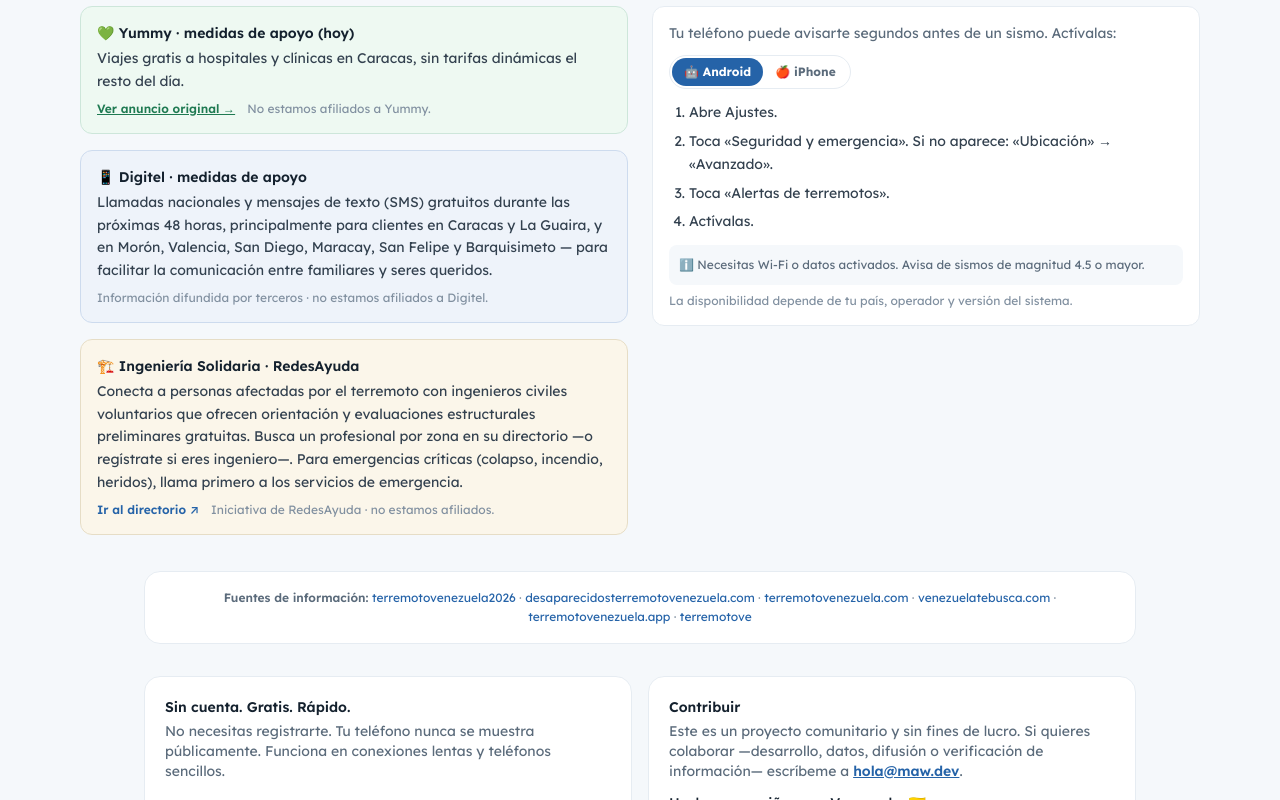
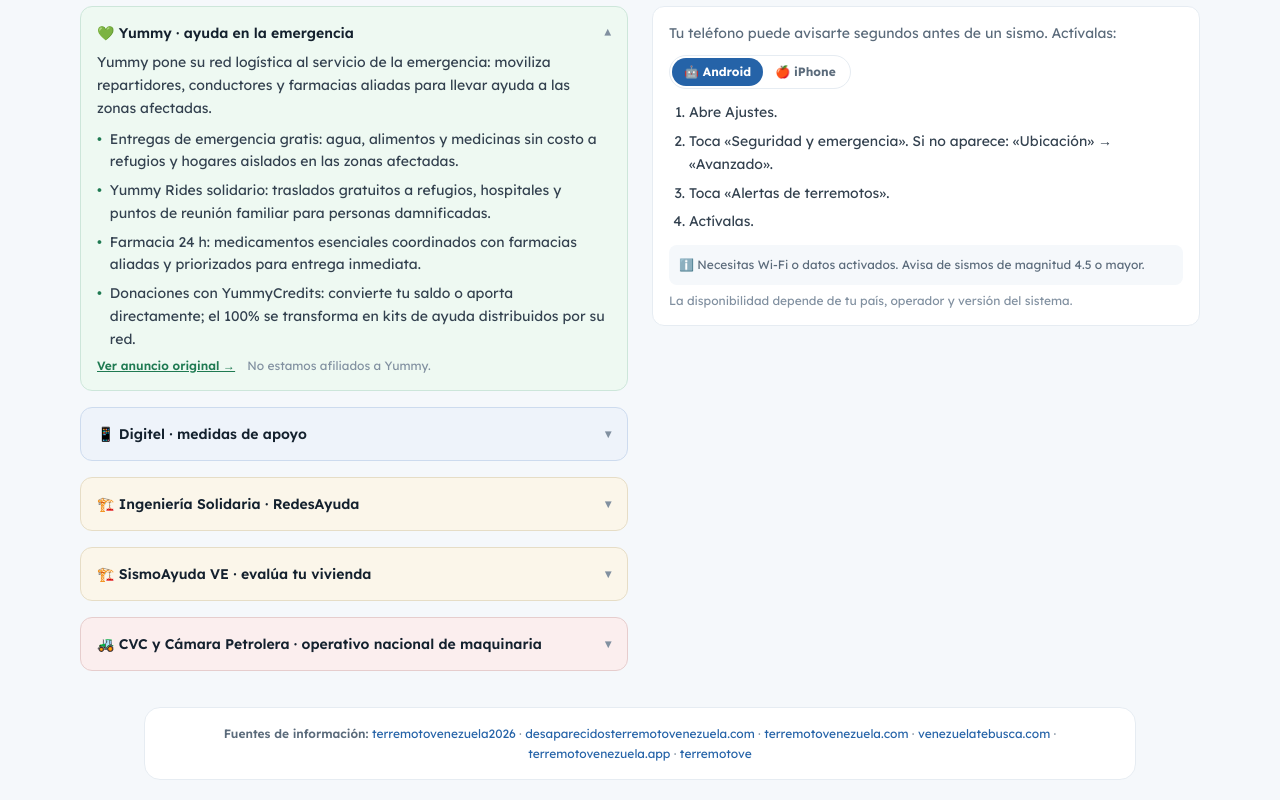
Before and after one commit to henrriusdev/venezuela-ayuda, a Next.js app: page / in a window 1280 px wide. Shown: the part 1580-2380 px from the top of the page. Built offline with nearby package versions, Linux system fonts and the light colour scheme; no server answers; the database is empty.

Commit message:
Home: collapsible MeasureCard wrapper + new SismoAyuda & Cvc Emergencia support cards; refactor existing measures onto MeasureCard; footer cleanup

```diff
--- a/messages/en/home.json
+++ b/messages/en/home.json
@@ -30,8 +30,6 @@
   "measuresTitle": "Support measures",
   "sourcesLabel": "Information sources:",
   "footer": {
-    "noAccountTitle": "No account. Free. Fast.",
-    "noAccountBody": "No need to register. Your phone is never shown publicly. Works on slow connections and basic phones.",
     "contributeTitle": "Contribute",
     "contributeBody": "This is a non-profit community project. If you'd like to collaborate —development, data, outreach or information verification— write to me at <email>hola@maw.dev</email>.",
     "madeWith": "Made with love for Venezuela. 🇻🇪",
--- a/messages/es/home.json
+++ b/messages/es/home.json
@@ -30,8 +30,6 @@
   "measuresTitle": "Medidas de apoyo",
   "sourcesLabel": "Fuentes de información:",
   "footer": {
-    "noAccountTitle": "Sin cuenta. Gratis. Rápido.",
-    "noAccountBody": "No necesitas registrarte. Tu teléfono nunca se muestra públicamente. Funciona en conexiones lentas y teléfonos sencillos.",
     "contributeTitle": "Contribuir",
     "contributeBody": "Este es un proyecto comunitario y sin fines de lucro. Si quieres colaborar —desarrollo, datos, difusión o verificación de información— escríbeme a <email>hola@maw.dev</email>.",
     "madeWith": "Hecho con cariño para Venezuela. 🇻🇪",
--- a/messages/es/measures.json
+++ b/messages/es/measures.json
@@ -1,6 +1,12 @@
 {
-  "yummyTitle": "💚 Yummy · medidas de apoyo (hoy)",
-  "yummyBody": "Viajes gratis a hospitales y clínicas en Caracas, sin tarifas dinámicas el resto del día.",
+  "yummyTitle": "💚 Yummy · ayuda en la emergencia",
+  "yummyBody": "Yummy pone su red logística al servicio de la emergencia: moviliza repartidores, conductores y farmacias aliadas para llevar ayuda a las zonas afectadas.",
+  "yummyItems": [
+    "Entregas de emergencia gratis: agua, alimentos y medicinas sin costo a refugios y hogares aislados en las zonas afectadas.",
+    "Yummy Rides solidario: traslados gratuitos a refugios, hospitales y puntos de reunión familiar para personas damnificadas.",
+    "Farmacia 24 h: medicamentos esenciales coordinados con farmacias aliadas y priorizados para entrega inmediata.",
+    "Donaciones con YummyCredits: convierte tu saldo o aporta directamente; el 100% se transforma en kits de ayuda distribuidos por su red."
+  ],
   "yummyViewOriginal": "Ver anuncio original →",
   "yummyNotAffiliated": "No estamos afiliados a Yummy.",
   "digitelTitle": "📱 Digitel · medidas de apoyo",
@@ -9,5 +15,14 @@
   "ingTitle": "🏗️ Ingeniería Solidaria · RedesAyuda",
   "ingBody": "Conecta a personas afectadas por el terremoto con ingenieros civiles voluntarios que ofrecen orientación y evaluaciones estructurales preliminares gratuitas. Busca un profesional por zona en su directorio —o regístrate si eres ingeniero—. Para emergencias críticas (colapso, incendio, heridos), llama primero a los servicios de emergencia.",
   "ingDirectory": "Ir al directorio ↗",
-  "ingNote": "Iniciativa de RedesAyuda · no estamos afiliados."
+  "ingNote": "Iniciativa de RedesAyuda · no estamos afiliados.",
+  "sismoTitle": "🏗️ SismoAyuda VE · evalúa tu vivienda",
+  "sismoBody": "Plataforma gratuita de ingeniería y arquitectura para evaluar la seguridad de tu vivienda tras el sismo. Si tu casa resultó dañada, completa el formulario y sube fotos o videos de los daños; recibirás por email un informe técnico con una valoración preliminar de la afectación. Sin registro y desde cualquier dispositivo. Las evaluaciones son orientaciones técnicas preliminares y no sustituyen la inspección oficial presencial.",
+  "sismoLink": "Evaluar mi vivienda ↗",
+  "sismoInspector": "¿Eres ingeniero/a o arquitecto/a? Regístrate como inspector ↗",
+  "sismoNote": "Iniciativa de terceros · no estamos afiliados.",
+  "cvcTitle": "🚜 CVC y Cámara Petrolera · operativo nacional de maquinaria",
+  "cvcBody": "La Cámara Venezolana de la Construcción (CVC) y la Cámara Petrolera de Venezuela (CPV) activan un plan de contingencia para centralizar y movilizar recursos técnicos y logísticos a nivel nacional, en coordinación con CAF (Banco de Desarrollo de América Latina y el Caribe) para el financiamiento. Hacen una convocatoria urgente para levantar un inventario nacional de maquinaria pesada y equipos: llaman a las empresas del sector con unidades medianas y pesadas, herramientas de remoción y voluntariado técnico profesional a incorporarse a las labores de remoción y bote de escombros, estabilización de terrenos y apertura de vías prioritarias en las zonas más afectadas.",
+  "cvcRegister": "Registrar empresa / maquinaria ↗",
+  "cvcNote": "Iniciativa de la CVC y la CPV · no estamos afiliados."
 }
--- a/src/app/page.tsx
+++ b/src/app/page.tsx
@@ -7,6 +7,8 @@ import EmergencyPhones from "@/components/EmergencyPhones";
 import SupportMeasures from "@/components/SupportMeasures";
 import DigitelMeasure from "@/components/DigitelMeasure";
 import IngenieriaSolidariaMeasure from "@/components/IngenieriaSolidariaMeasure";
+import SismoAyudaMeasure from "@/components/SismoAyudaMeasure";
+import CvcEmergenciaMeasure from "@/components/CvcEmergenciaMeasure";
 import SeismicAlerts from "@/components/SeismicAlerts";
 import { getStats, getMapMarkers } from "@/lib/data";
 import { getTranslations, getLocale } from "next-intl/server";
@@ -133,6 +135,8 @@ export default async function Home() {
               <SupportMeasures />
               <DigitelMeasure />
               <IngenieriaSolidariaMeasure />
+              <SismoAyudaMeasure />
+              <CvcEmergenciaMeasure />
             </div>
           </section>
           <section aria-label={tAlerts("title")}>
@@ -172,12 +176,7 @@ export default async function Home() {
       </section>
 
       <footer className="mx-auto w-full max-w-5xl px-4 py-8 text-center text-sm text-[#8190a0]">
-        <div className="grid gap-4 text-left md:grid-cols-2">
-          <div className="rounded-2xl border border-[#e6ecf2] bg-white p-5 text-[#5b6b7b]">
-            <p className="font-semibold text-[#14212e]">{t("footer.noAccountTitle")}</p>
-            <p className="mt-1">{t("footer.noAccountBody")}</p>
-          </div>
-
+        <div className="text-left">
           <div className="rounded-2xl border border-[#e6ecf2] bg-white p-5 text-[#5b6b7b]">
             <p className="font-semibold text-[#14212e]">{t("footer.contributeTitle")}</p>
             <p className="mt-1">
--- /dev/null
+++ b/src/components/CvcEmergenciaMeasure.tsx
@@ -0,0 +1,25 @@
+// Third-party initiative (Cámara Venezolana de la Construcción + Cámara Petrolera
+// de Venezuela). National operation to inventory and mobilize heavy machinery and
+// technical volunteers. We surface the info and link to their registry; not affiliated.
+import { getTranslations } from "next-intl/server";
+import MeasureCard from "@/components/MeasureCard";
+
+export default async function CvcEmergenciaMeasure() {
+  const t = await getTranslations("measures");
+  return (
+    <MeasureCard title={t("cvcTitle")} className="border-[#e6cdcd] bg-[#fbeeee]">
+      <p className="leading-relaxed text-[#33414f]">{t("cvcBody")}</p>
+      <div className="mt-2 flex flex-wrap items-center gap-x-3 gap-y-1 text-xs">
+        <a
+          href="https://cvcemergencia2026.netlify.app"
+          target="_blank"
+          rel="noopener noreferrer"
+          className="font-semibold text-[#2563a8] hover:underline"
+        >
+          {t("cvcRegister")}
+        </a>
+        <span className="text-[#8190a0]">{t("cvcNote")}</span>
+      </div>
+    </MeasureCard>
+  );
+}
--- a/src/components/DigitelMeasure.tsx
+++ b/src/components/DigitelMeasure.tsx
@@ -1,19 +1,14 @@
 // Third-party support announcement (Digitel). We surface the info and note we
 // are not affiliated.
 import { getTranslations } from "next-intl/server";
+import MeasureCard from "@/components/MeasureCard";
 
 export default async function DigitelMeasure() {
   const t = await getTranslations("measures");
   return (
-    <section
-      aria-labelledby="digitel-title"
-      className="rounded-xl border border-[#cddbee] bg-[#eef3fa] p-4 text-sm"
-    >
-      <h2 id="digitel-title" className="font-semibold text-[#14212e]">
-        {t("digitelTitle")}
-      </h2>
-      <p className="mt-1 leading-relaxed text-[#33414f]">{t("digitelBody")}</p>
+    <MeasureCard title={t("digitelTitle")} className="border-[#cddbee] bg-[#eef3fa]">
+      <p className="leading-relaxed text-[#33414f]">{t("digitelBody")}</p>
       <p className="mt-2 text-xs text-[#8190a0]">{t("digitelNote")}</p>
-    </section>
+    </MeasureCard>
   );
 }
--- a/src/components/IngenieriaSolidariaMeasure.tsx
+++ b/src/components/IngenieriaSolidariaMeasure.tsx
@@ -1,18 +1,13 @@
 // Third-party support initiative (RedesAyuda · Ingeniería Solidaria). We surface
 // the info and link to their directory; not affiliated.
 import { getTranslations } from "next-intl/server";
+import MeasureCard from "@/components/MeasureCard";
 
 export default async function IngenieriaSolidariaMeasure() {
   const t = await getTranslations("measures");
   return (
-    <section
-      aria-labelledby="ingsolidaria-title"
-      className="rounded-xl border border-[#e6ddc6] bg-[#fbf6ea] p-4 text-sm"
-    >
-      <h2 id="ingsolidaria-title" className="font-semibold text-[#14212e]">
-        {t("ingTitle")}
-      </h2>
-      <p className="mt-1 leading-relaxed text-[#33414f]">{t("ingBody")}</p>
+    <MeasureCard title={t("ingTitle")} className="border-[#e6ddc6] bg-[#fbf6ea]">
+      <p className="leading-relaxed text-[#33414f]">{t("ingBody")}</p>
       <div className="mt-2 flex flex-wrap items-center gap-x-3 gap-y-1 text-xs">
         <a
           href="https://redesayuda.org/ingenieriasolidaria/"
@@ -24,6 +19,6 @@ export default async function IngenieriaSolidariaMeasure() {
         </a>
         <span className="text-[#8190a0]">{t("ingNote")}</span>
       </div>
-    </section>
+    </MeasureCard>
   );
 }
--- /dev/null
+++ b/src/components/MeasureCard.tsx
@@ -0,0 +1,30 @@
+import type { ReactNode } from "react";
+
+// Collapsible card for a single support measure ("medida de apoyo"). The block
+// holds several of these, so each is a <details> that stays compact until opened.
+export default function MeasureCard({
+  title,
+  children,
+  className = "border-[#e6ecf2] bg-white",
+  defaultOpen = false,
+}: {
+  title: ReactNode;
+  children: ReactNode;
+  className?: string;
+  defaultOpen?: boolean;
+}) {
+  return (
+    <details open={defaultOpen} className={`group rounded-xl border p-4 text-sm ${className}`}>
+      <summary className="flex cursor-pointer list-none items-center justify-between gap-3 font-semibold text-[#14212e] [&::-webkit-details-marker]:hidden">
+        <span>{title}</span>
+        <span
+          aria-hidden
+          className="shrink-0 text-xs text-[#8190a0] transition-transform group-open:rotate-180"
+        >
+          ▾
+        </span>
+      </summary>
+      <div className="mt-2">{children}</div>
+    </details>
+  );
+}
--- /dev/null
+++ b/src/components/SismoAyudaMeasure.tsx
@@ -0,0 +1,32 @@
+// Third-party support initiative (SismoAyuda VE). Free online platform to assess
+// home safety after the earthquake. We surface the info and link out; not affiliated.
+import { getTranslations } from "next-intl/server";
+import MeasureCard from "@/components/MeasureCard";
+
+export default async function SismoAyudaMeasure() {
+  const t = await getTranslations("measures");
+  return (
+    <MeasureCard title={t("sismoTitle")} className="border-[#e6ddc6] bg-[#fbf6ea]">
+      <p className="leading-relaxed text-[#33414f]">{t("sismoBody")}</p>
+      <div className="mt-2 flex flex-wrap items-center gap-x-3 gap-y-1 text-xs">
+        <a
+          href="https://www.sismoayudave.com/"
+          target="_blank"
+          rel="noopener noreferrer"
+          className="font-semibold text-[#2563a8] hover:underline"
+        >
+          {t("sismoLink")}
+        </a>
+        <a
+          href="https://www.sismoayudave.com/inspector/registro"
+          target="_blank"
+          rel="noopener noreferrer"
+          className="font-semibold text-[#2563a8] hover:underline"
+        >
+          {t("sismoInspector")}
+        </a>
+      </div>
+      <p className="mt-2 text-xs text-[#8190a0]">{t("sismoNote")}</p>
+    </MeasureCard>
+  );
+}
--- a/src/components/SupportMeasures.tsx
+++ b/src/components/SupportMeasures.tsx
@@ -1,20 +1,30 @@
 // Compact third-party announcement (Yummy). We are NOT affiliated — we just
 // surface the info and link to the original source.
 import { getTranslations } from "next-intl/server";
+import MeasureCard from "@/components/MeasureCard";
 
 const TWEET_URL = "https://x.com/metavarce/status/2069928794526249026?s=20";
 
 export default async function SupportMeasures() {
   const t = await getTranslations("measures");
+  const items = t.raw("yummyItems") as string[];
   return (
-    <section
-      aria-labelledby="apoyo-title"
-      className="rounded-xl border border-[#cde6da] bg-[#eef9f2] p-4 text-sm"
+    <MeasureCard
+      title={t("yummyTitle")}
+      className="border-[#cde6da] bg-[#eef9f2]"
+      defaultOpen
     >
-      <h2 id="apoyo-title" className="font-semibold text-[#14212e]">
-        {t("yummyTitle")}
-      </h2>
-      <p className="mt-1 leading-relaxed text-[#33414f]">{t("yummyBody")}</p>
+      <p className="leading-relaxed text-[#33414f]">{t("yummyBody")}</p>
+      <ul className="mt-2 space-y-1.5 leading-relaxed text-[#33414f]">
+        {items.map((item, i) => (
+          <li key={i} className="flex gap-2">
+            <span aria-hidden className="text-[#1f7a52]">
+              •
+            </span>
+            <span>{item}</span>
+          </li>
+        ))}
+      </ul>
       <div className="mt-2 flex flex-wrap items-center gap-x-3 gap-y-1 text-xs">
         <a
           href={TWEET_URL}
@@ -26,6 +36,6 @@ export default async function SupportMeasures() {
         </a>
         <span className="text-[#8190a0]">{t("yummyNotAffiliated")}</span>
       </div>
-    </section>
+    </MeasureCard>
   );
 }
```
Also changed, not shown: messages/en/measures.json (+18 -3 lines).
